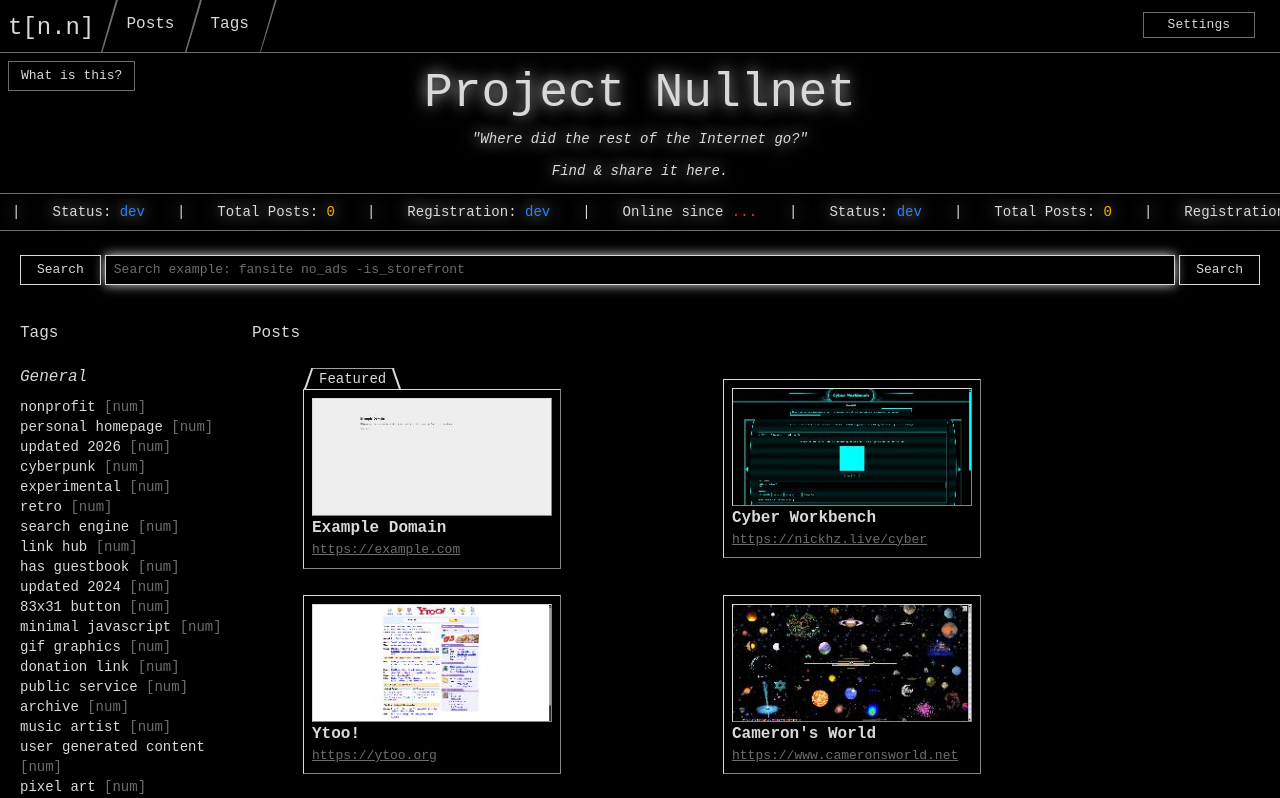
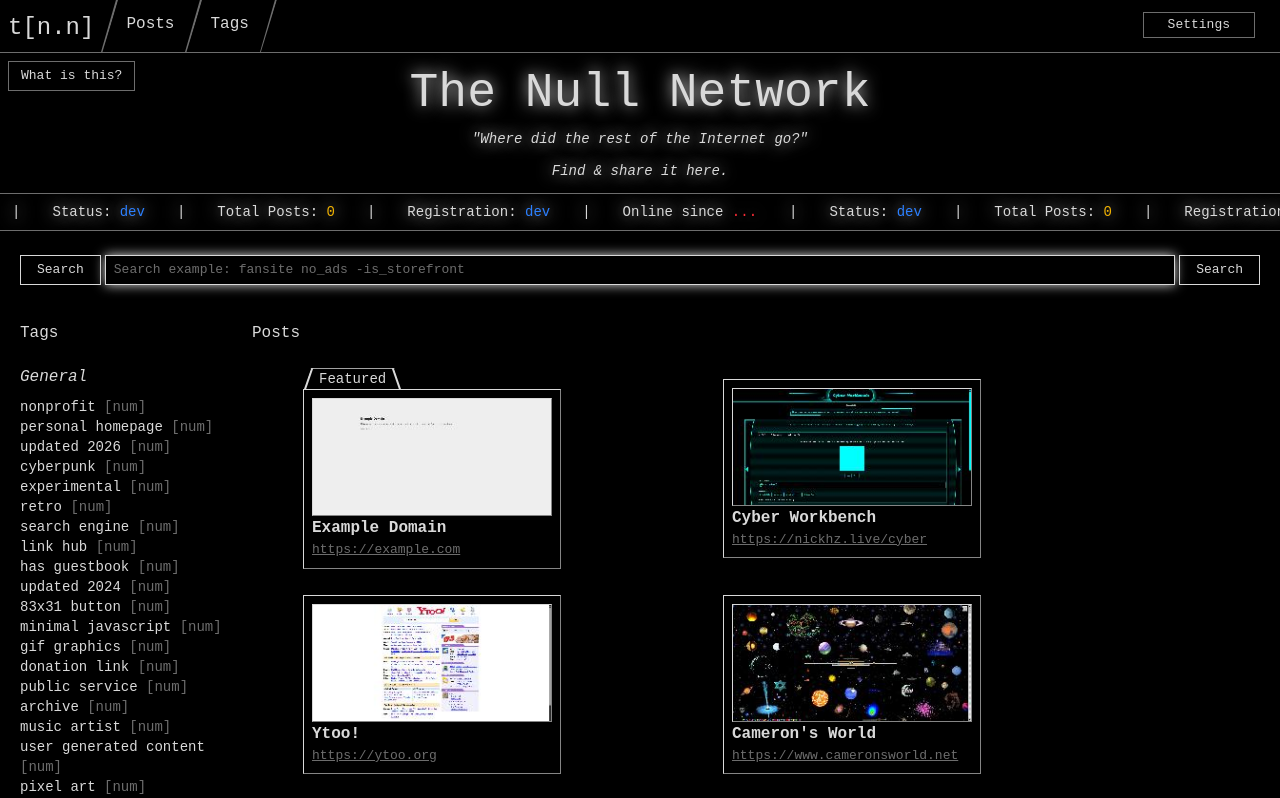
Before and after one commit to nullnet-labs/nullnet-frontend, a Next.js app: page / in a window 1280 px wide. Shown: the top 798 px of the page. Built offline with nearby package versions, Linux system fonts and the light colour scheme.

Commit message:
Changed branding to The Null Network

```diff
--- a/src/app/layout.tsx
+++ b/src/app/layout.tsx
@@ -6,8 +6,8 @@ import SiteFooter from "@/components/site-footer";
 
 export const metadata: Metadata = {
     title: {
-        template: '%s | Project Nullnet',
-        default: 'Project Nullnet'
+        template: '%s | The Null Network',
+        default: 'The Null Network'
     },
     icons: {
         icon: '/nullnet-icon.png'
--- a/src/components/hero-section.tsx
+++ b/src/components/hero-section.tsx
@@ -4,7 +4,7 @@ import Repeat from '@/components/repeat';
 export default function HeroSection() {
     return (
         <>
-            <a href="/about" className={'absolute px-3 py-1 hover-btn m-2 dim-accent-bordered-btn'}>
+            <a href="/about" className={'absolute px-3 py-1 hover-invert m-2 dim-accent-bordered-btn'}>
                 <div>
                     What is this?
                 </div>
@@ -12,7 +12,7 @@ export default function HeroSection() {
 
             <section className="text-center pt-12 md:pt-4 mb-4" style={{textShadow: '0 0 16px var(--primary-accent)'}}>
                 <h1 className="text-5xl">
-                    Project Nullnet
+                    The Null Network
                 </h1>
                 <h3 className="text-sm my-3 italic">
                     "Where did the rest of the Internet go?"
```
